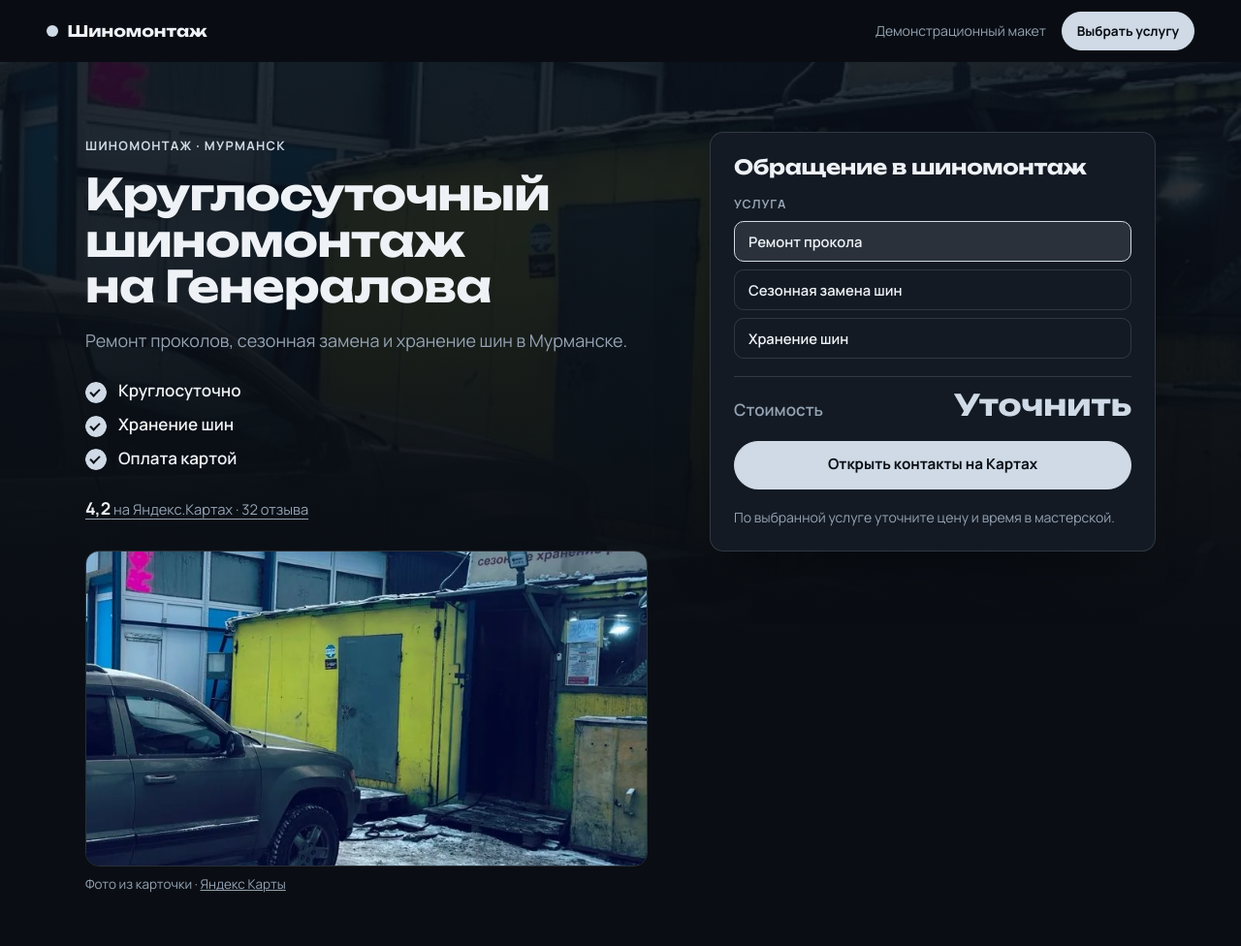
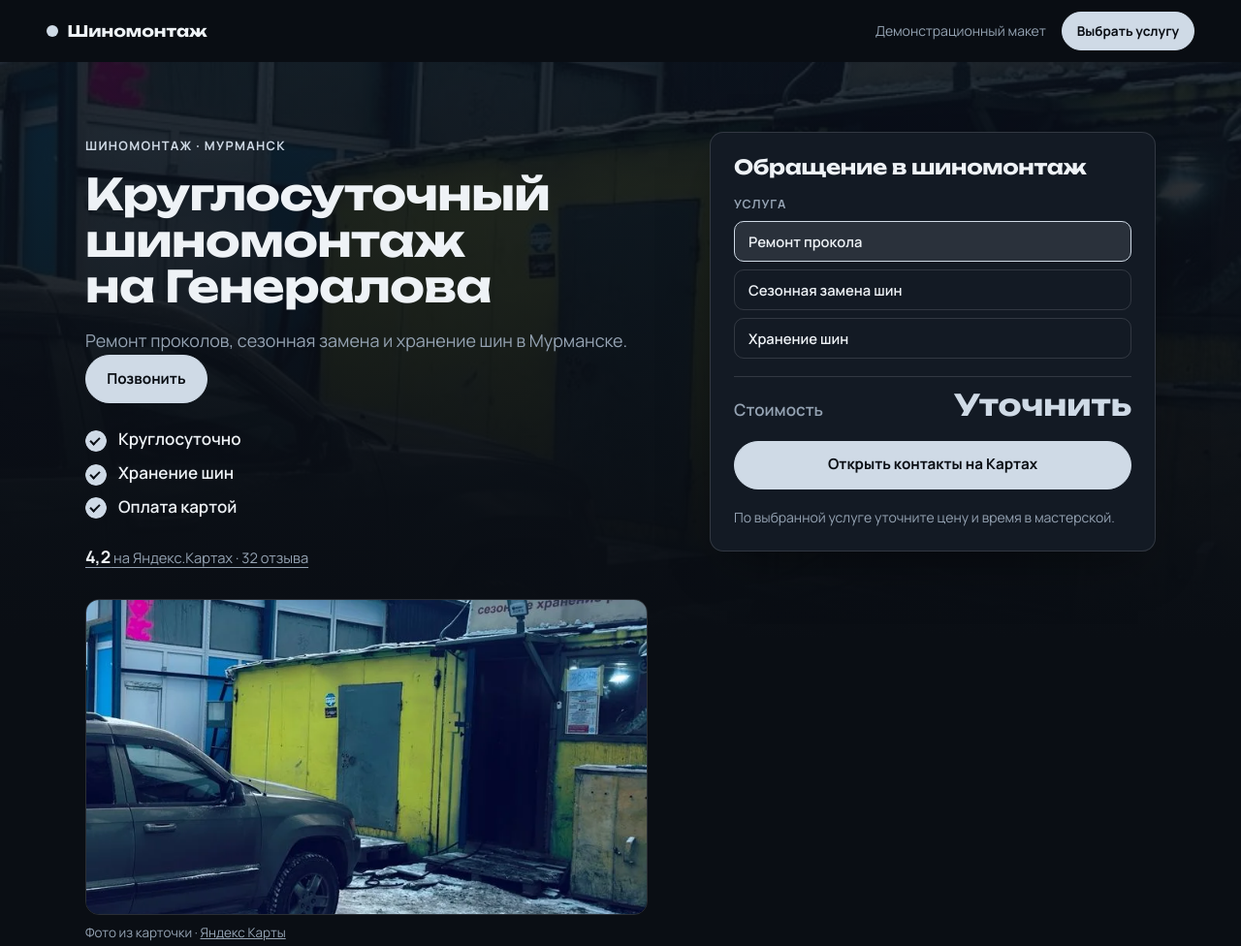
Before and after one commit to tuzir2022-creator/shinomontazh-generalova-27-murmansk, a plain HTML site: page index.html in a window 1280 px wide. Shown: the top 976 px of the page at 97% size. Drawn offline with Linux system fonts and the light colour scheme.

Commit message:
Add direct call links for Generalova workshop

```diff
--- a/index.html
+++ b/index.html
@@ -35,6 +35,7 @@
       <p class="s-eyebrow">Шиномонтаж · Мурманск</p>
       <h1>Круглосуточный шиномонтаж на Генералова</h1>
       <p class="s-lead">Ремонт проколов, сезонная замена и хранение шин в Мурманске.</p>
+      <a class="s-btn" href="tel:+79533011666">Позвонить</a>
       <ul class="s-ticks"><li>Круглосуточно</li><li>Хранение шин</li><li>Оплата картой</li></ul>
       <p class="s-rating"><a href="https://yandex.ru/maps/org/195324743401/reviews/"><b>4,2</b> на Яндекс.Картах · 32 отзыва</a></p>
       <figure class="s-hero__photo"><img class="" src="assets/card-195324743401-owner.webp" alt="Жёлтый фасад шиномонтажа на улице Алексея Генералова" loading="lazy" decoding="async" style="object-position:50% 48%"><figcaption>Фото из карточки · <a href="https://yandex.ru/maps/org/195324743401/gallery/">Яндекс Карты</a></figcaption></figure>
@@ -104,7 +105,7 @@
   </section>
 </main>
 <footer class="s-foot"><p>Шиномонтаж · Мурманск</p><p>Демонстрационный макет, не является официальным сайтом организации.</p></footer>
-<nav class="s-dock" aria-label="Быстрая связь"><a class="s-btn" href="#widget">Выбрать услугу</a><a class="s-btn s-btn--ghost" href="https://yandex.ru/maps/org/195324743401/">Контакты</a></nav>
+<nav class="s-dock" aria-label="Быстрая связь"><a class="s-btn" href="tel:+79533011666">Позвонить</a><a class="s-btn s-btn--ghost" href="#widget">Выбрать услугу</a></nav>
 <script src="style.js" defer></script>
 <script src="local.js" defer></script>
 </body>
```
